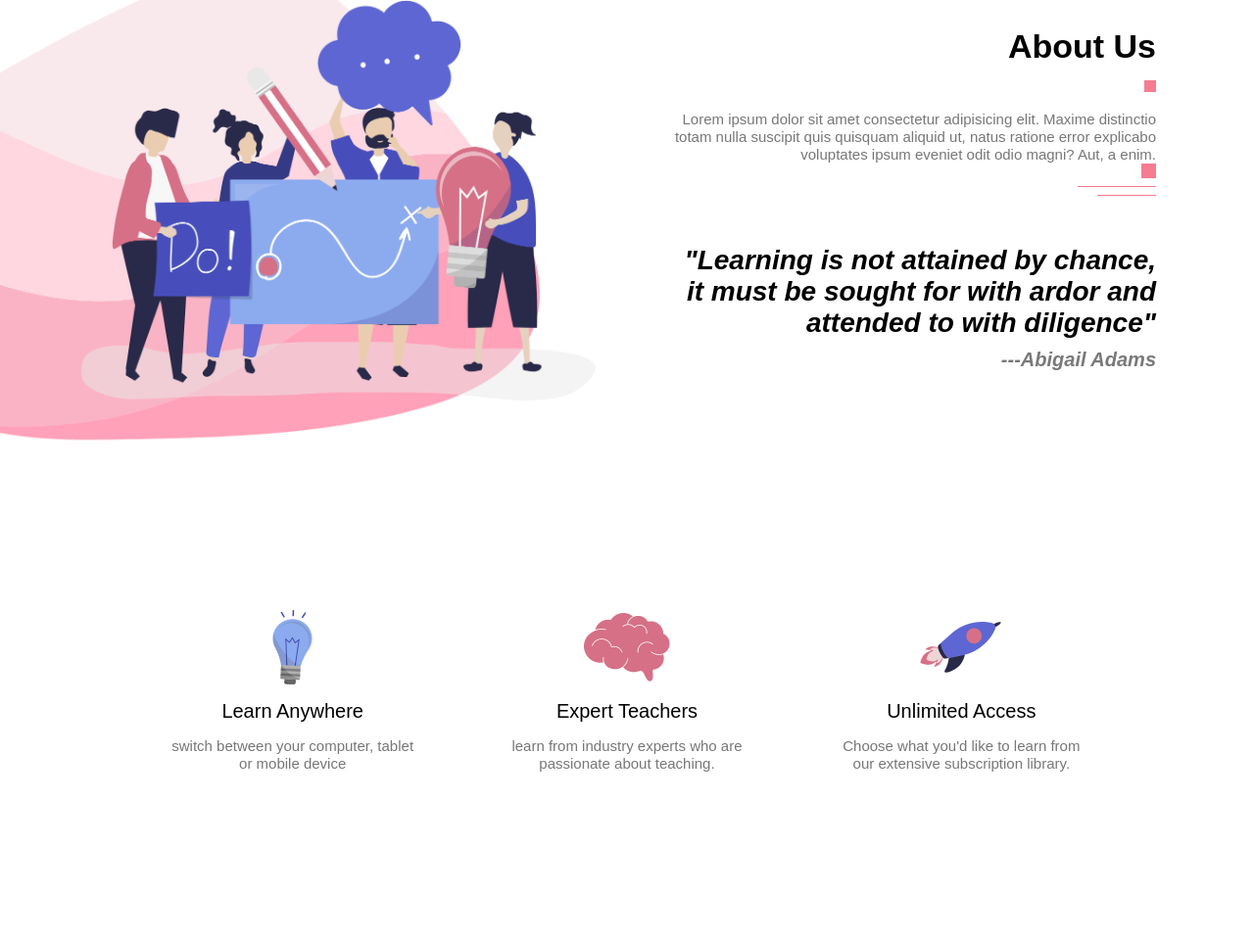
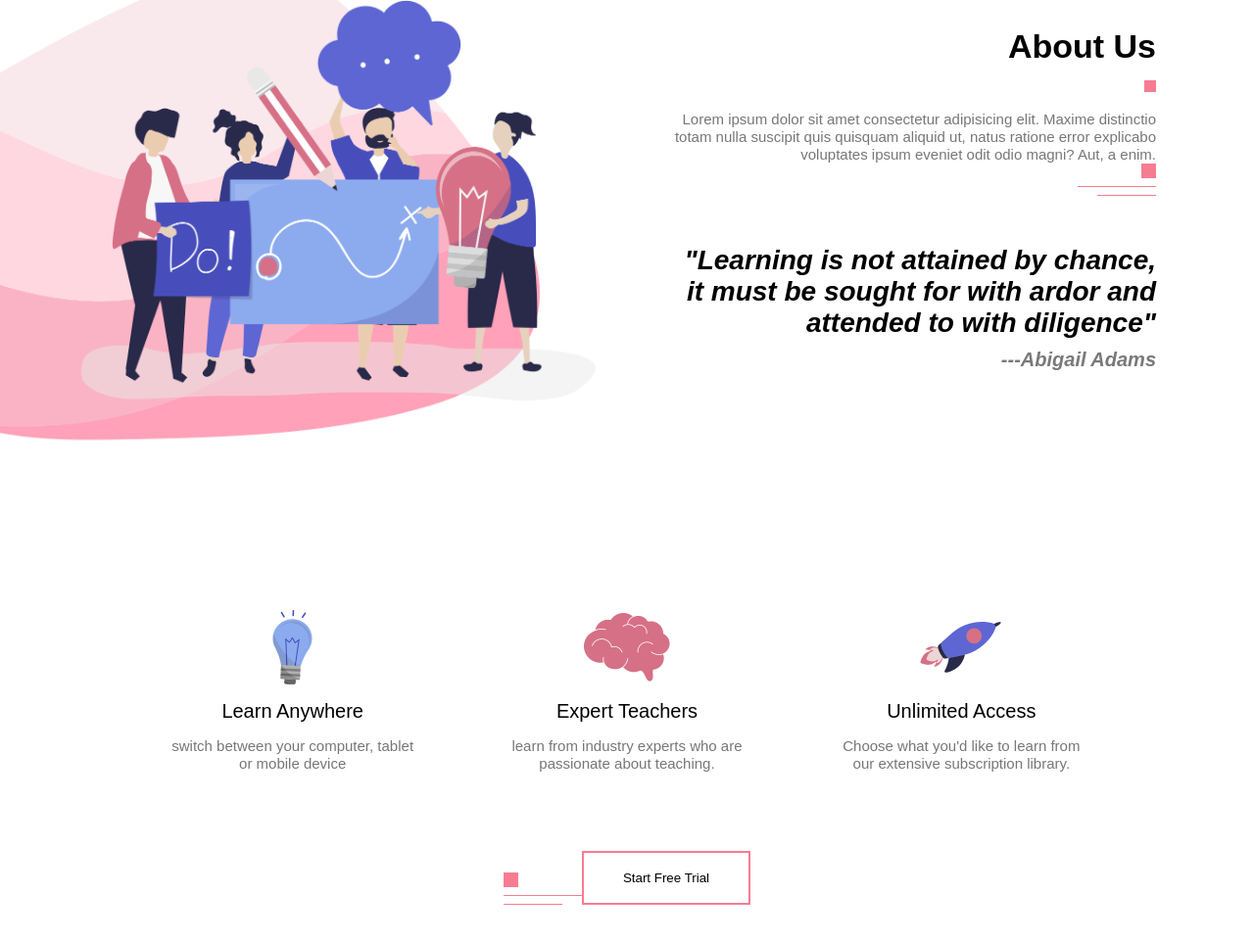
Before and after one commit to claudiahW/coolclubapp, a plain HTML site: page index.html in a window 1280 px wide. Shown: the part 955-1917 px from the top of the page at 98% size. Before the commit the page ends 1794 px from the top, so only its background shows below. Drawn offline with Linux system fonts and the light colour scheme.

Commit message:
move free trial button to center of the page

```diff
--- a/index.html
+++ b/index.html
@@ -97,7 +97,12 @@
       </div>
 
       <div class="feature-btn">
-
+        <div class="line">
+            <span class="line-1"></span><br />
+            <span class="line-2"></span><br />
+            <span class="line-3"></span>
+          </div>
+        <button class="common-btn">Start Free Trial</button>
       </div>
     </section>
 
--- a/style.css
+++ b/style.css
@@ -163,3 +163,9 @@ nav ul li a {
   font-size: 20px;
   font-weight: 400;
 }
+.feature-btn {
+  margin: 80px auto 0;
+  display: flex;
+  align-items: flex-end;
+  justify-content: center;
+}
```
